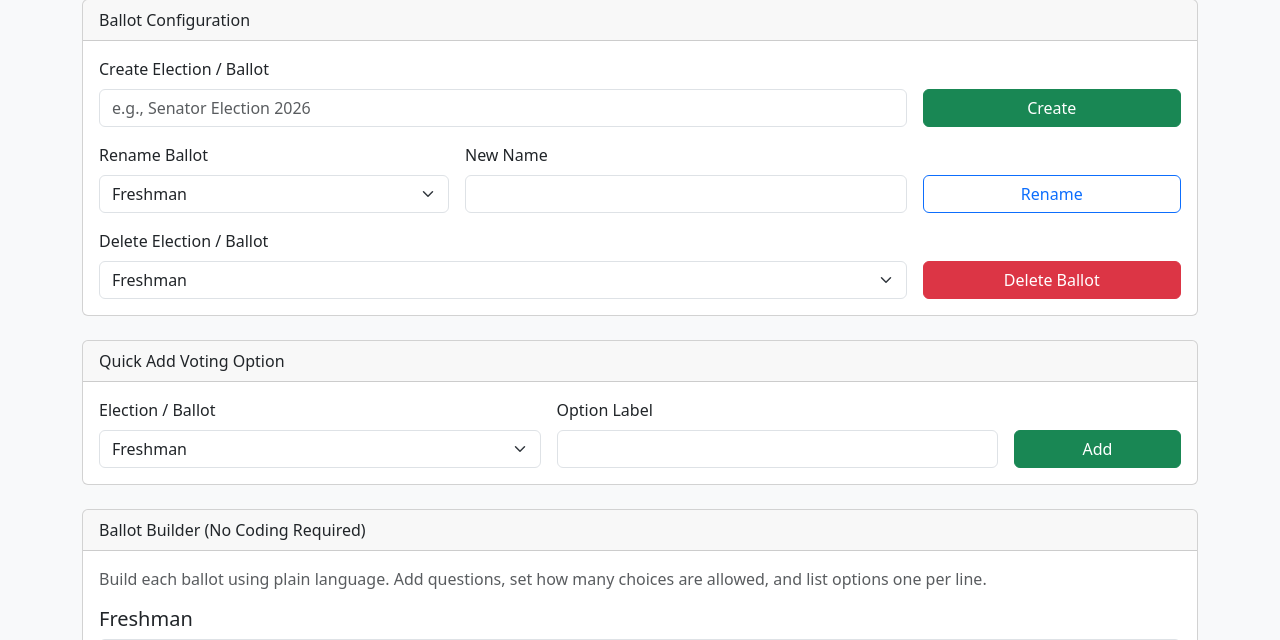
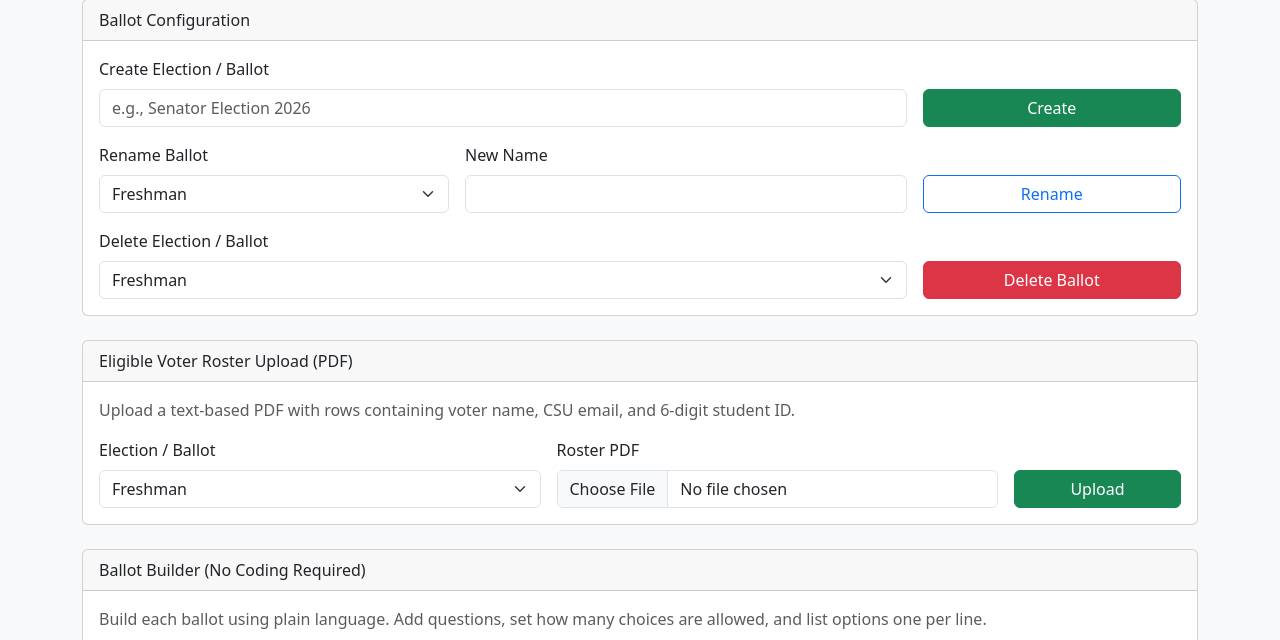
Before and after one commit to Shortballer2/csu-voting, a Flask app: page /admin in a window 1280 px wide. Shown: the part 145-785 px from the top of the page. Run offline with Flask 3, Linux system fonts and the light colour scheme; the visitor is signed in with stand-in values (Sample User, id 1); tables that the repository leaves empty hold one stand-in row (values such as "Sample post").

Commit message:
Add PDF eligible voter upload and roster-based verification

```diff
--- a/app.py
+++ b/app.py
@@ -4,6 +4,7 @@ import random
 import smtplib
 import ssl
 import re
+import io
 from flask import Flask, render_template, request, redirect, url_for, session, flash
 from email.mime.text import MIMEText
 from datetime import datetime
@@ -11,8 +12,9 @@ from functools import wraps
 from dotenv import load_dotenv
 
 # --- Database and App Setup ---
-from models import db, Student, Vote, VoterRecord
+from models import db, Student, Vote, VoterRecord, EligibleVoter
 from sqlalchemy import func
+from pypdf import PdfReader
 
 load_dotenv("csu-voting.env", override=True)
 
@@ -143,8 +145,40 @@ def normalize_student_email(value):
 def normalize_student_id(value):
     return re.sub(r"\D", "", (value or "").strip())
 
+def normalize_name(value):
+    return " ".join((value or "").strip().lower().split())
+
 def parse_options(text):
     return [line.strip() for line in (text or "").splitlines() if line.strip()]
+
+def parse_eligible_voters_pdf(file_storage):
+    reader = PdfReader(io.BytesIO(file_storage.read()))
+    parsed_rows = []
+    for page in reader.pages:
+        page_text = page.extract_text() or ""
+        for raw_line in page_text.splitlines():
+            line = " ".join(raw_line.split())
+            if not line:
+                continue
+            columns = [col.strip() for col in re.split(r"[,\t|]+", line) if col.strip()]
+            if len(columns) < 3:
+                continue
+            email = next((col for col in columns if STUDENT_EMAIL_PATTERN.match(normalize_student_email(col))), "")
+            student_id = next((normalize_student_id(col) for col in columns if STUDENT_ID_PATTERN.match(normalize_student_id(col))), "")
+            if not email or not student_id:
+                continue
+            name_parts = [col for col in columns if col != email and normalize_student_id(col) != student_id]
+            full_name = " ".join(name_parts).strip()
+            if not full_name:
+                continue
+            parsed_rows.append(
+                {
+                    "full_name": full_name,
+                    "email": normalize_student_email(email),
+                    "student_id": student_id,
+                }
+            )
+    return parsed_rows
 
 
 
@@ -277,12 +311,33 @@ def verify_email():
             flash("Please choose a valid ballot.", "warning")
             return redirect(url_for("verify_email"))
         session["year"] = selected_election
+        full_name = (request.form.get("full_name") or "").strip()
+        normalized_full_name = normalize_name(full_name)
+        email = normalize_student_email(request.form.get("email"))
+        student_id_number = normalize_student_id(request.form.get("student_id_number"))
+        if len(normalized_full_name) < 3:
+            flash("Enter your full name exactly as listed in the voter roster.", "danger")
+            return redirect(url_for("verify_email"))
+        if not STUDENT_EMAIL_PATTERN.match(email):
+            flash(
+                "Use your CSU student email in this format: firstnamemiddleinitiallastname@student.csuniv.edu.",
+                "danger",
+            )
+            return redirect(url_for("verify_email"))
+        if not STUDENT_ID_PATTERN.match(student_id_number):
+            flash("Enter a valid student ID number (6 digits).", "danger")
+            return redirect(url_for("verify_email"))
+        eligible_voter = EligibleVoter.query.filter_by(
+            year=selected_election,
+            email=email,
+            student_id=student_id_number,
+        ).first()
+        if not eligible_voter or normalize_name(eligible_voter.full_name) != normalized_full_name:
+            flash("Your details could not be verified against the eligible voter list.", "danger")
+            return redirect(url_for("verify_email"))
+
         verification_method = request.form.get("verification_method", "email")
         if verification_method == "student_id":
-            student_id_number = normalize_student_id(request.form.get("student_id_number"))
-            if not STUDENT_ID_PATTERN.match(student_id_number):
-                flash("Enter a valid student ID number (6 digits).", "danger")
-                return redirect(url_for("verify_email"))
             voter_record = VoterRecord.query.filter_by(
                 method="student_id",
                 identifier=student_id_number,
@@ -302,13 +357,6 @@ def verify_email():
             session.pop("otp", None)
             session.pop("email", None)
             return redirect(url_for("vote"))
-        email = normalize_student_email(request.form.get("email"))
-        if not STUDENT_EMAIL_PATTERN.match(email):
-            flash(
-                "Use your CSU student email in this format: firstnamemiddleinitiallastname@student.csuniv.edu.",
-                "danger",
-            )
-            return redirect(url_for("verify_email"))
         student = Student.query.filter_by(email=email).first()
         if not student:
             student = Student(email=email, year=session["year"])
@@ -424,13 +472,60 @@ def admin_logout():
 def admin_dashboard():
     candidates = load_candidates()
     voter_records = VoterRecord.query.order_by(VoterRecord.id.desc()).limit(100).all()
+    roster_counts = dict(
+        db.session.query(EligibleVoter.year, func.count(EligibleVoter.id))
+        .group_by(EligibleVoter.year)
+        .all()
+    )
     election_names = list(candidates.keys())
     return render_template(
         "admin_dashboard.html",
         candidates=candidates,
         voter_records=voter_records,
         election_names=election_names,
+        roster_counts=roster_counts,
     )
+
+@app.route("/admin/eligible_voters/upload", methods=["POST"])
+@admin_login_required
+def upload_eligible_voters():
+    year = request.form.get("year", "").strip()
+    pdf_file = request.files.get("eligible_voters_pdf")
+    if not year:
+        flash("Election / ballot is required.", "danger")
+        return redirect(url_for("admin_dashboard"))
+    if not pdf_file or not pdf_file.filename.lower().endswith(".pdf"):
+        flash("Please upload a PDF file.", "danger")
+        return redirect(url_for("admin_dashboard"))
+    try:
+        parsed_rows = parse_eligible_voters_pdf(pdf_file)
+    except Exception:
+        flash("Could not read the PDF. Please upload a text-based PDF roster.", "danger")
+        return redirect(url_for("admin_dashboard"))
+    if not parsed_rows:
+        flash("No valid voters were found. Expected rows with name, email, and 6-digit student ID.", "warning")
+        return redirect(url_for("admin_dashboard"))
+
+    EligibleVoter.query.filter_by(year=year).delete(synchronize_session=False)
+    seen = set()
+    inserted = 0
+    for row in parsed_rows:
+        key = (row["email"], row["student_id"])
+        if key in seen:
+            continue
+        seen.add(key)
+        db.session.add(
+            EligibleVoter(
+                year=year,
+                full_name=row["full_name"],
+                email=row["email"],
+                student_id=row["student_id"],
+            )
+        )
+        inserted += 1
+    db.session.commit()
+    flash(f"Uploaded {inserted} eligible voter records for '{year}'.", "success")
+    return redirect(url_for("admin_dashboard"))
 
 @app.route("/admin/election/add", methods=["POST"])
 @admin_login_required
--- a/requirements.txt
+++ b/requirements.txt
@@ -3,3 +3,4 @@ Flask-Mail==0.9.1
 Flask-SQLAlchemy==3.0.5
 gunicorn==21.2.0
 python-dotenv==1.0.0
+pypdf==5.4.0
--- a/templates/admin_dashboard.html
+++ b/templates/admin_dashboard.html
@@ -59,24 +59,25 @@
 
 <div class="card mb-4">
     <div class="card-header">
-        Quick Add Voting Option
+        Eligible Voter Roster Upload (PDF)
     </div>
     <div class="card-body">
-        <form class="row g-3 align-items-end" method="post" action="{{ url_for('add_candidate') }}">
+        <p class="text-muted">Upload a text-based PDF with rows containing voter name, CSU email, and 6-digit student ID.</p>
+        <form class="row g-3 align-items-end" method="post" action="{{ url_for('upload_eligible_voters') }}" enctype="multipart/form-data">
             <div class="col-md-5">
-                <label for="year" class="form-label">Election / Ballot</label>
-                <select name="year" id="year" class="form-select" required>
+                <label for="roster_year" class="form-label">Election / Ballot</label>
+                <select name="year" id="roster_year" class="form-select" required>
                     {% for election in election_names %}
-                    <option value="{{ election }}">{{ election }}</option>
+                    <option value="{{ election }}">{{ election }}{% if roster_counts.get(election) %} ({{ roster_counts.get(election) }} loaded){% endif %}</option>
                     {% endfor %}
                 </select>
             </div>
             <div class="col-md-5">
-                <label for="name" class="form-label">Option Label</label>
-                <input type="text" name="name" id="name" class="form-control" required>
+                <label for="eligible_voters_pdf" class="form-label">Roster PDF</label>
+                <input type="file" name="eligible_voters_pdf" id="eligible_voters_pdf" class="form-control" accept="application/pdf" required>
             </div>
             <div class="col-md-2 d-grid">
-                <button type="submit" class="btn btn-success">Add</button>
+                <button type="submit" class="btn btn-success">Upload</button>
             </div>
         </form>
     </div>
```
Also changed, not shown: models.py (+7 -0 lines), templates/verify_email.html (+9 -5 lines).
